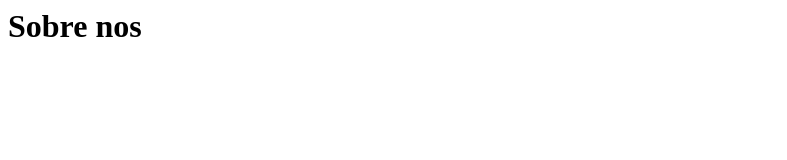
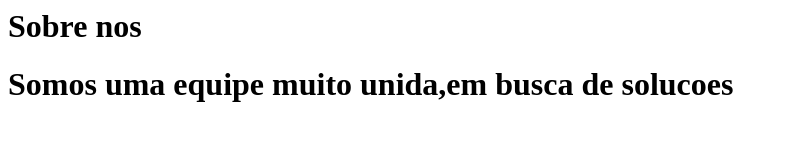
Before and after one commit to Luis22Ant/AULA, a plain HTML site: page sobre.html in a window 1280 px wide. Shown: the whole page, without its empty margins (0-787 px from the left). Drawn offline with Linux system fonts and the light colour scheme.

Commit message:
Sobre nos

```diff
--- a/sobre.html
+++ b/sobre.html
@@ -1,5 +1,6 @@
 
 <body>
 <h1>Sobre nos</h1>
+<h1>Somos uma equipe muito unida,em busca de solucoes</h1>
 </body>
 </html>
```
